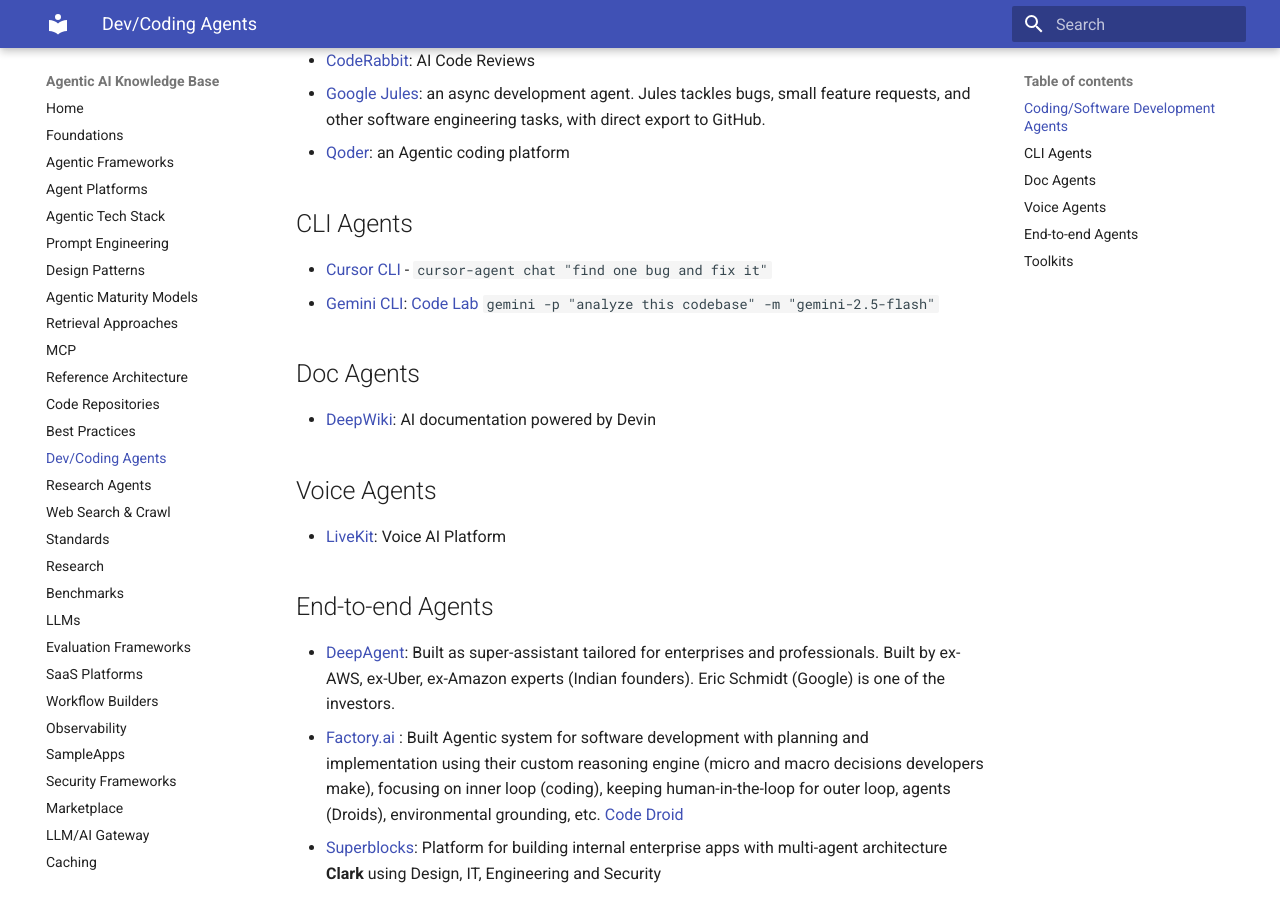
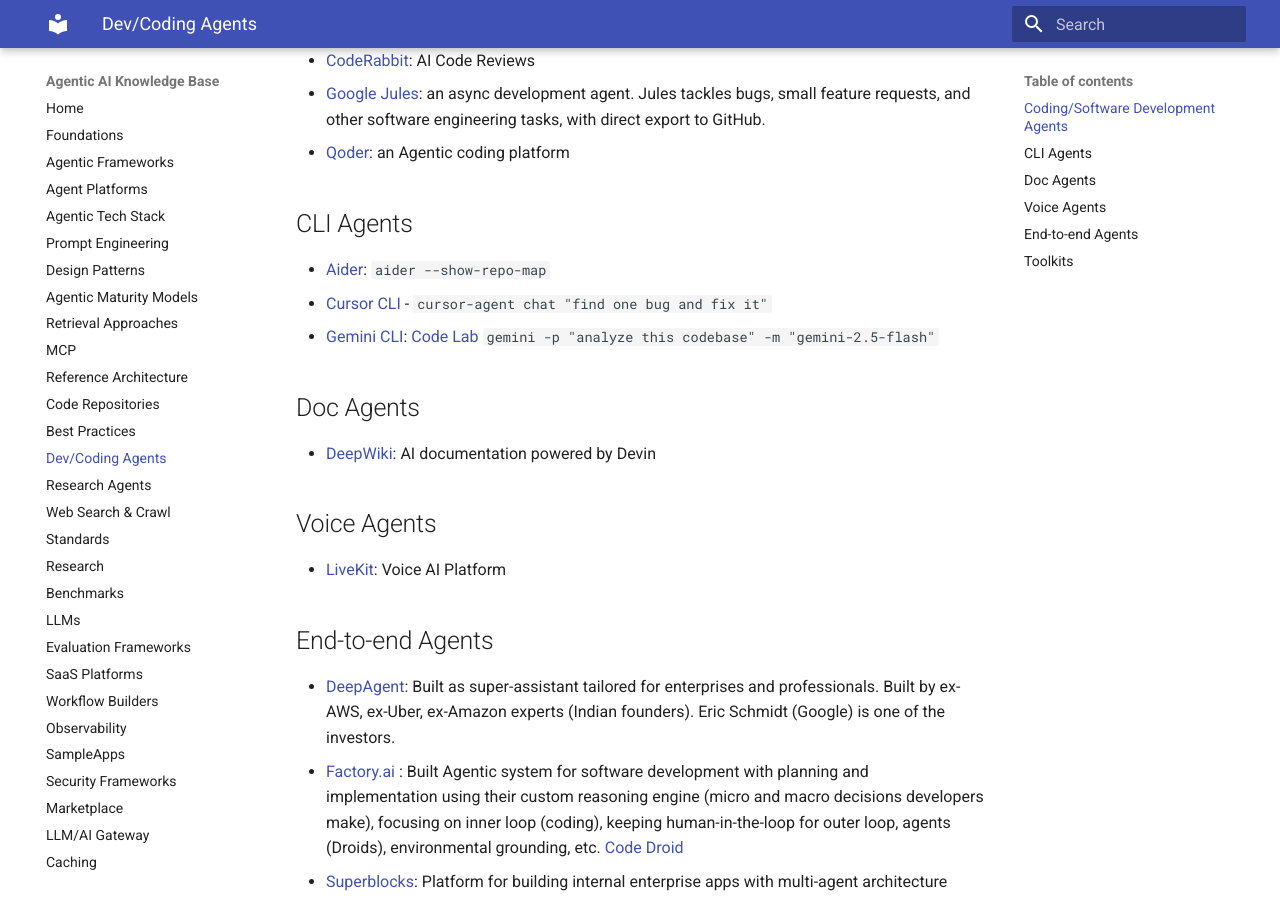
Before and after one commit to ankurkumarz/agentic-ai-knowledge-base, an MkDocs documentation site: the page built from docs/DevAgents/Readme.md, in a window 1280 px wide and 900 px high, scrolled down 503 px. Built offline with MkDocs 1.6.1 and Material for MkDocs 9.7.7, drawn with Linux system fonts in a browser that asks for light colours.

Commit message:
Add Aider CLI agent to documentation

````diff
--- a/docs/DevAgents/Readme.md
+++ b/docs/DevAgents/Readme.md
@@ -14,6 +14,7 @@
 
 ## CLI Agents
 
+- [Aider](https://aider.chat/): ``` aider --show-repo-map ```
 - [Cursor CLI](https://cursor.com/blog/cli) - ```cursor-agent chat "find one bug and fix it" ```
 - [Gemini CLI](https://docs.cloud.google.com/gemini/docs/codeassist/gemini-cli): [Code Lab](https://codelabs.developers.google.com/gemini-cli-hands-on) ``` gemini -p "analyze this codebase" -m "gemini-2.5-flash"  ```
 
````
